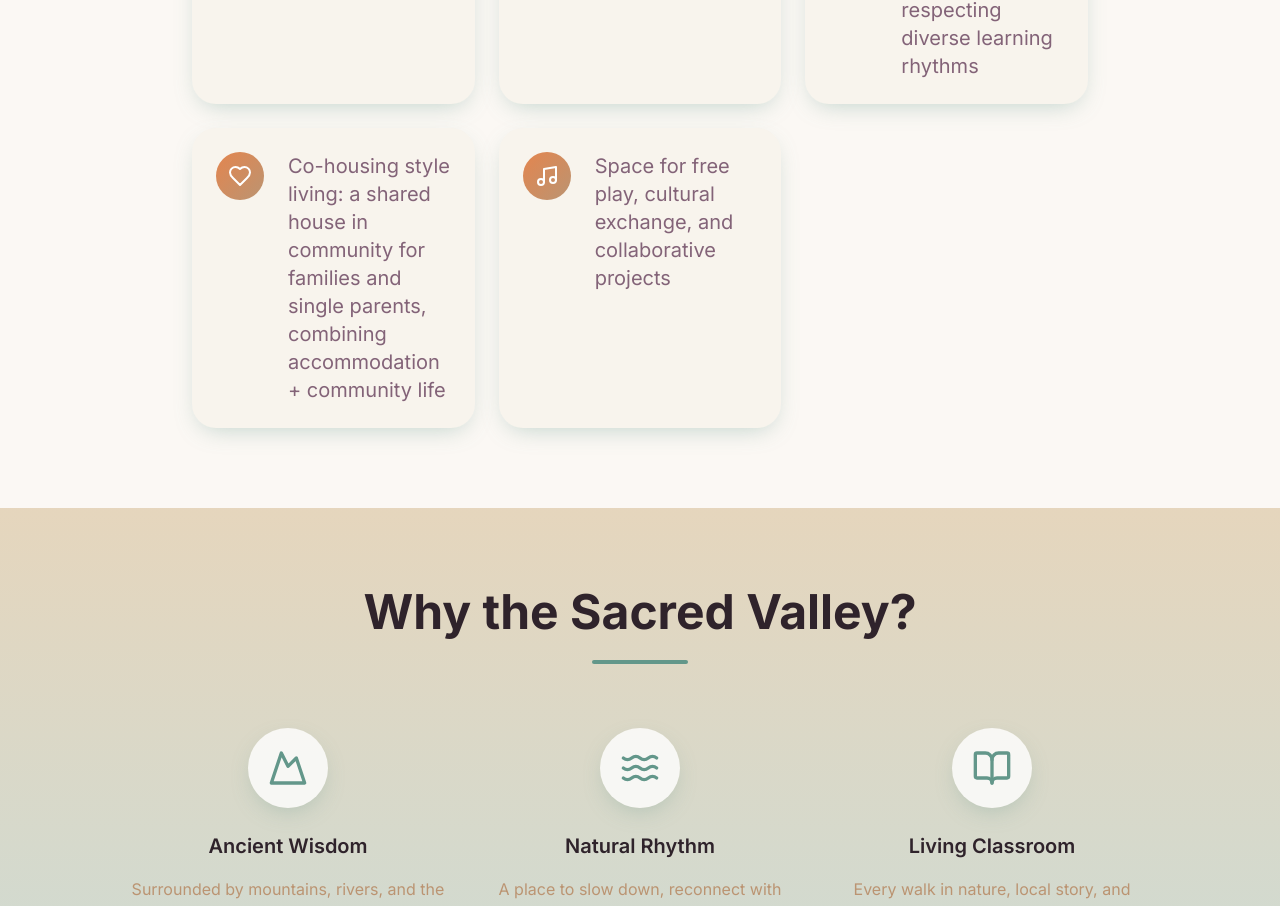
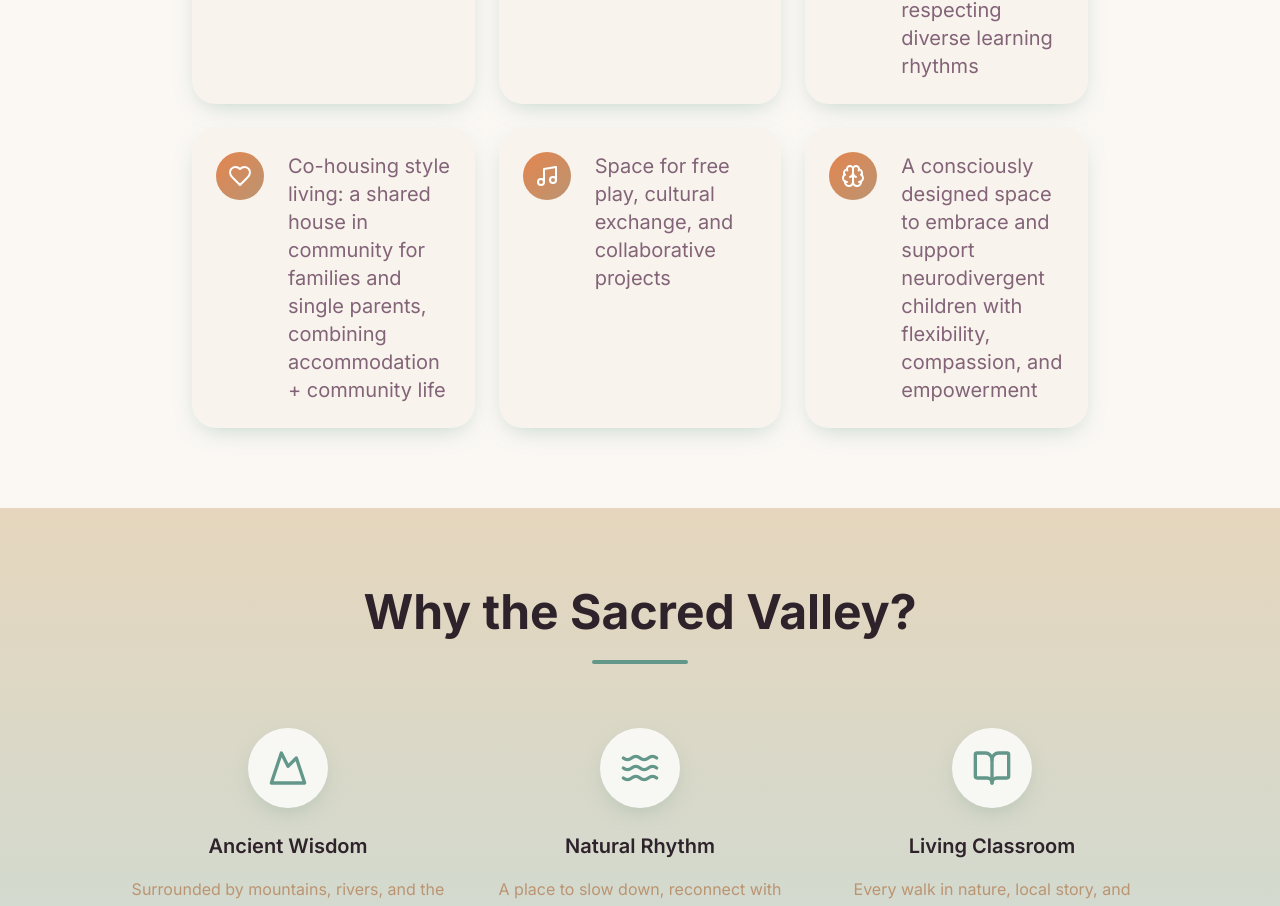
Before and after one commit to Salanego/sacred-roots, a React (Vite) app: page / in a window 1280 px wide. Shown: the part 1356-2262 px from the top of the page. Built offline with nearby package versions, Linux system fonts and the light colour scheme; the HTML template or start-up script is replaced by a standard one.

Commit message:
Add neurodivergent support section

```diff
--- a/src/components/Vision.tsx
+++ b/src/components/Vision.tsx
@@ -1,4 +1,4 @@
-import { Heart, Users, Sparkles, TreePine, Music, Palette } from "lucide-react";
+import { Heart, Users, Sparkles, TreePine, Music, Palette, Brain } from "lucide-react";
 
 const Vision = () => {
   const visionPoints = [
@@ -21,6 +21,10 @@ const Vision = () => {
     {
       icon: Music,
       text: "Space for free play, cultural exchange, and collaborative projects"
+    },
+    {
+      icon: Brain,
+      text: "A consciously designed space to embrace and support neurodivergent children with flexibility, compassion, and empowerment"
     }
   ];
 
```
